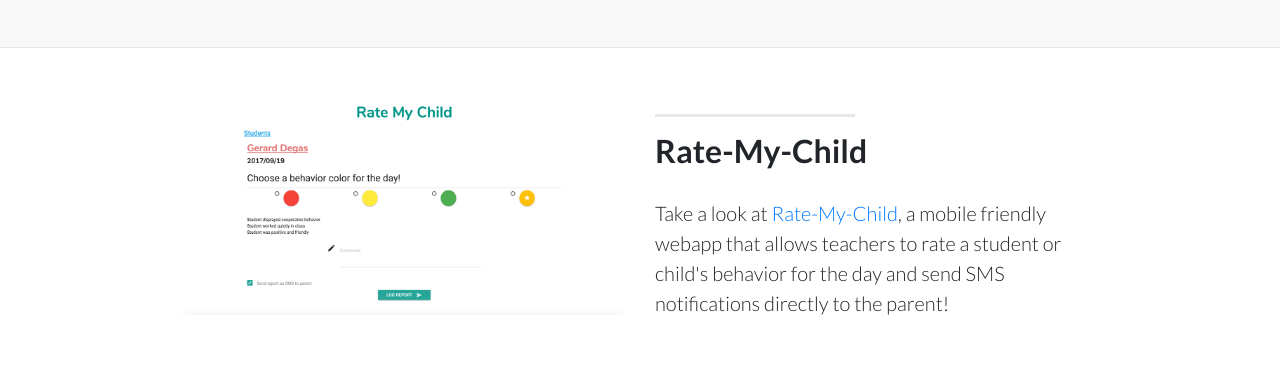
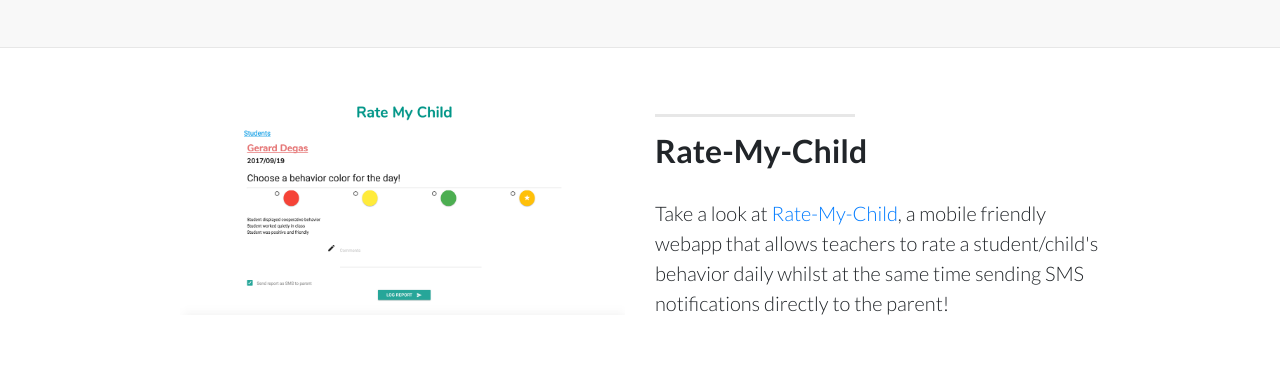
Before and after one commit to gdegas/gdegas.github.io, a website: page index.html in a window 1280 px wide. Shown: the part 1091-1459 px from the top of the page. Drawn offline with Linux system fonts and the light colour scheme.

Commit message:
Added heroku links to project rate-my-child.#7

```diff
--- a/index.html
+++ b/index.html
@@ -110,13 +110,13 @@
             <hr class="section-heading-spacer">
             <div class="clearfix"></div>
             <h2 class="section-heading">Rate-My-Child</h2>
-            <p class="lead">Take a look at <a target="_blank" href="https://github.com/gdegas/Rate-My-Child">Rate-My-Child</a>,
-              a mobile friendly webapp that allows teachers to rate a student or child's behavior for the day and send SMS
+            <p class="lead">Take a look at <a target="_blank" href="https://rate-my-child.herokuapp.com">Rate-My-Child</a>,
+              a mobile friendly webapp that allows teachers to rate a student/child's behavior daily whilst at the same time sending SMS
               notifications directly to the parent!
               </p>
           </div>
           <div class="col-lg-5 ml-auto order-lg-1">
-            <img class="img-fluid" src="img/rate-my-child.png" alt="">
+            <a href="https://rate-my-child.herokuapp.com"><img class="img-fluid" src="img/rate-my-child.png" alt=""></a>
           </div>
         </div>
 
```
